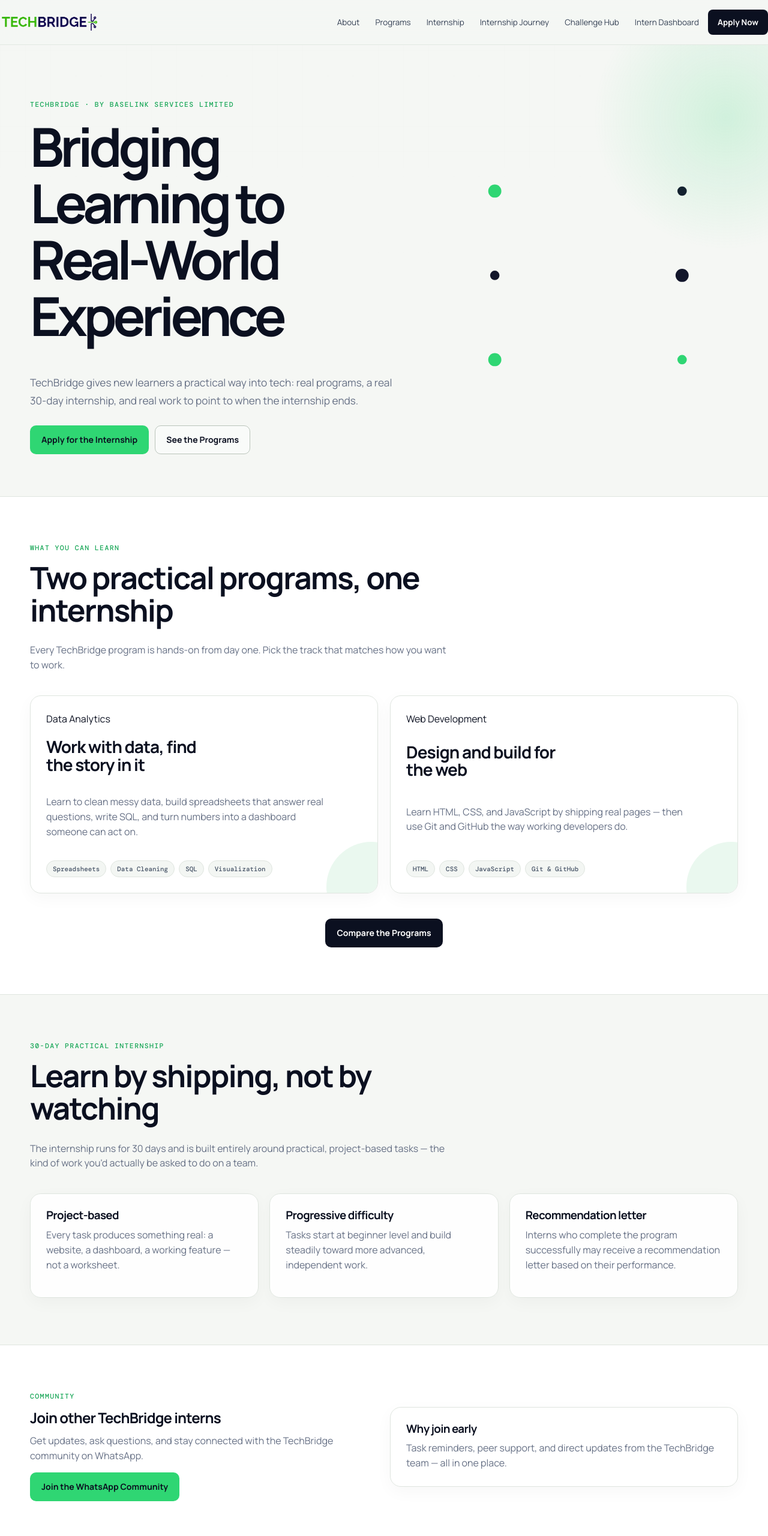
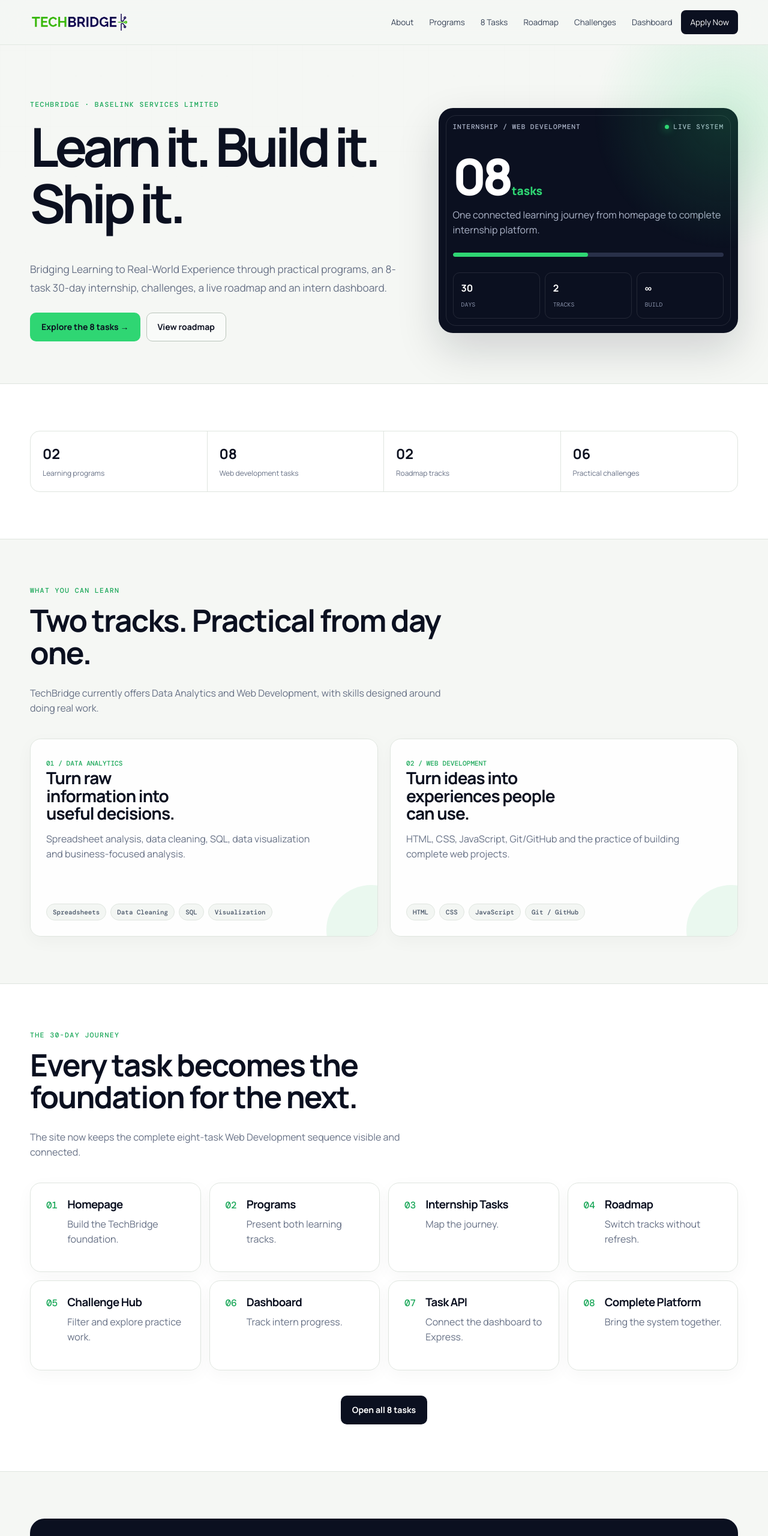
Before and after one commit to abenajuliana04-lang/techbridge-website, a website: page index.html in a window 1280 px wide. Shown: the top 2560 px of the page at 60% size. Drawn offline with nearby package versions, Linux system fonts and the light colour scheme.

Commit message:
Polish TechBridge platform and surface all internship tasks

```diff
--- a/index.html
+++ b/index.html
@@ -1,184 +1,45 @@
 <!DOCTYPE html>
-<html lang="en">
-<head>
-<meta charset="UTF-8">
-<meta name="viewport" content="width=device-width, initial-scale=1">
-<title>TechBridge — Bridging Learning to Real-World Experience</title>
-<link rel="stylesheet" href="style.css">
-</head>
+<html lang="en"><head><meta charset="UTF-8"><meta name="viewport" content="width=device-width, initial-scale=1"><title>TechBridge — Bridging Learning to Real-World Experience</title><link rel="stylesheet" href="style.css"></head>
 <body>
+<header class="site-header"><nav class="nav wrap">
+<a href="index.html" class="brand"><img src="techbridge-logo.png" alt="TechBridge"></a><button class="nav-toggle" id="navToggle" aria-label="Open menu">☰</button>
+<ul class="nav-links" id="navLinks">
+<li><a href="index.html#about">About</a></li><li><a href="programs.html">Programs</a></li><li><a href="tasks.html">8 Tasks</a></li><li><a href="roadmap.html">Roadmap</a></li><li><a href="challenges.html">Challenges</a></li><li><a href="dashboard.html">Dashboard</a></li><li><a href="index.html#contact" class="nav-cta">Apply Now</a></li>
+</ul></nav></header>
+<main>
+<section class="hero" id="about"><div class="wrap hero-grid"><div>
+<div class="eyebrow">TechBridge · Baselink Services Limited</div><h1>Learn it. Build it. Ship it.</h1>
+<p class="hero-tag">Bridging Learning to Real-World Experience through practical programs, an 8-task 30-day internship, challenges, a live roadmap and an intern dashboard.</p>
+<div class="hero-actions"><a href="tasks.html" class="btn btn-primary">Explore the 8 tasks →</a><a href="roadmap.html" class="btn btn-outline">View roadmap</a></div>
+</div>
+<div class="hero-panel"><div class="panel-top"><span>INTERNSHIP / WEB DEVELOPMENT</span><span class="live-dot">LIVE SYSTEM</span></div><div class="hero-metric">08<span> tasks</span></div><p>One connected learning journey from homepage to complete internship platform.</p><div class="mini-progress"><span></span></div><div class="metric-row"><div><b>30</b><small>DAYS</small></div><div><b>2</b><small>TRACKS</small></div><div><b>∞</b><small>BUILD</small></div></div></div>
+</div></section>
 
-<header class="site-header">
-  <nav class="nav">
-    <a href="index.html" class="brand">
-      <img src="techbridge-logo.png" alt="TechBridge logo">
-    </a>
-    <button class="nav-toggle" id="navToggle" aria-label="Toggle navigation">☰</button>
-    <ul class="nav-links" id="navLinks">
-      <li><a href="index.html#about">About</a></li>
-      <li><a href="programs.html">Programs</a></li>
-      <li><a href="index.html#internship">Internship</a></li>
-      <li><a href="tasks.html">Internship Journey</a></li>
-      <li><a href="challenges.html">Challenge Hub</a></li>
-      <li><a href="dashboard.html">Intern Dashboard</a></li>
-      <li><a href="index.html#contact" class="btn nav-cta">Apply Now</a></li>
-    </ul>
-  </nav>
-</header>
+<section class="alt"><div class="wrap"><div class="stats-strip"><div><b>02</b><span>Learning programs</span></div><div><b>08</b><span>Web development tasks</span></div><div><b>02</b><span>Roadmap tracks</span></div><div><b>06</b><span>Practical challenges</span></div></div></div></section>
 
-<main>
+<section><div class="wrap"><div class="section-head"><div class="eyebrow">What you can learn</div><h2>Two tracks. Practical from day one.</h2><p>TechBridge currently offers Data Analytics and Web Development, with skills designed around doing real work.</p></div>
+<div class="grid-2">
+<div class="card program-card"><div><span class="program-number">01 / DATA ANALYTICS</span><h3>Turn raw information into useful decisions.</h3><p>Spreadsheet analysis, data cleaning, SQL, data visualization and business-focused analysis.</p></div><div class="program-skills"><span class="chip">Spreadsheets</span><span class="chip">Data Cleaning</span><span class="chip">SQL</span><span class="chip">Visualization</span></div></div>
+<div class="card program-card"><div><span class="program-number">02 / WEB DEVELOPMENT</span><h3>Turn ideas into experiences people can use.</h3><p>HTML, CSS, JavaScript, Git/GitHub and the practice of building complete web projects.</p></div><div class="program-skills"><span class="chip">HTML</span><span class="chip">CSS</span><span class="chip">JavaScript</span><span class="chip">Git / GitHub</span></div></div>
+</div></div></section>
 
-  <!-- HERO / INTRO -->
-  <section class="hero" id="about">
-    <div class="wrap hero-grid">
-      <div>
-        <div class="eyebrow">TechBridge · by Baselink Services Limited</div>
-        <h1>Bridging Learning to Real-World Experience</h1>
-        <p class="hero-tag">TechBridge gives new learners a practical way into tech: real programs, a real 30-day internship, and real work to point to when the internship ends.</p>
-        <div class="hero-actions">
-          <a href="https://forms.gle/techbridge-internship-application" target="_blank" rel="noopener" class="btn btn-primary">Apply for the Internship</a>
-          <a href="programs.html" class="btn btn-outline">See the Programs</a>
-        </div>
-      </div>
-      <div class="hero-art" aria-hidden="true">
-        <svg viewBox="0 0 320 260" width="100%" height="auto">
-          <line x1="20" y1="40" x2="300" y2="40" class="circuit-line" stroke-width="2"/>
-          <line x1="20" y1="130" x2="300" y2="130" class="circuit-line" stroke-width="2"/>
-          <line x1="20" y1="220" x2="300" y2="220" class="circuit-line" stroke-width="2"/>
-          <line x1="60" y1="10" x2="60" y2="250" class="circuit-line" stroke-width="2"/>
-          <line x1="260" y1="10" x2="260" y2="250" class="circuit-line" stroke-width="2"/>
-          <circle cx="60" cy="40" r="7" fill="#2FD673"/>
-          <circle cx="260" cy="130" r="7" fill="#12162B"/>
-          <circle cx="60" cy="220" r="7" fill="#2FD673"/>
-          <circle cx="260" cy="40" r="5" fill="#12162B"/>
-          <circle cx="60" cy="130" r="5" fill="#12162B"/>
-          <circle cx="260" cy="220" r="5" fill="#2FD673"/>
-        </svg>
-      </div>
-    </div>
-  </section>
+<section class="alt" id="internship"><div class="wrap"><div class="section-head"><div class="eyebrow">The 30-day journey</div><h2>Every task becomes the foundation for the next.</h2><p>The site now keeps the complete eight-task Web Development sequence visible and connected.</p></div>
+<div class="grid-4">
+<div class="card number-card"><span class="num">01</span><div><h3>Homepage</h3><p>Build the TechBridge foundation.</p></div></div>
+<div class="card number-card"><span class="num">02</span><div><h3>Programs</h3><p>Present both learning tracks.</p></div></div>
+<div class="card number-card"><span class="num">03</span><div><h3>Internship Tasks</h3><p>Map the journey.</p></div></div>
+<div class="card number-card"><span class="num">04</span><div><h3>Roadmap</h3><p>Switch tracks without refresh.</p></div></div>
+</div>
+<div class="grid-4" style="margin-top:14px">
+<div class="card number-card"><span class="num">05</span><div><h3>Challenge Hub</h3><p>Filter and explore practice work.</p></div></div>
+<div class="card number-card"><span class="num">06</span><div><h3>Dashboard</h3><p>Track intern progress.</p></div></div>
+<div class="card number-card"><span class="num">07</span><div><h3>Task API</h3><p>Connect the dashboard to Express.</p></div></div>
+<div class="card number-card"><span class="num">08</span><div><h3>Complete Platform</h3><p>Bring the system together.</p></div></div>
+</div>
+<div class="center mt-lg"><a href="tasks.html" class="btn btn-dark">Open all 8 tasks</a></div></div></section>
 
-  <!-- PROGRAMS -->
-  <section class="alt" id="programs">
-    <div class="wrap">
-      <div class="section-head">
-        <div class="eyebrow">What you can learn</div>
-        <h2>Two practical programs, one internship</h2>
-        <p>Every TechBridge program is hands-on from day one. Pick the track that matches how you want to work.</p>
-      </div>
-      <div class="grid-2">
-        <div class="card program-card">
-          <span class="program-tag">Data Analytics</span>
-          <h3>Work with data, find the story in it</h3>
-          <p>Learn to clean messy data, build spreadsheets that answer real questions, write SQL, and turn numbers into a dashboard someone can act on.</p>
-          <div class="program-skills">
-            <span class="chip">Spreadsheets</span><span class="chip">Data Cleaning</span>
-            <span class="chip">SQL</span><span class="chip">Visualization</span>
-          </div>
-        </div>
-        <div class="card program-card">
-          <span class="program-tag">Web Development</span>
-          <h3>Design and build for the web</h3>
-          <p>Learn HTML, CSS, and JavaScript by shipping real pages — then use Git and GitHub the way working developers do.</p>
-          <div class="program-skills">
-            <span class="chip">HTML</span><span class="chip">CSS</span>
-            <span class="chip">JavaScript</span><span class="chip">Git & GitHub</span>
-          </div>
-        </div>
-      </div>
-      <div class="center mt-lg">
-        <a href="programs.html" class="btn btn-dark">Compare the Programs</a>
-      </div>
-    </div>
-  </section>
-
-  <!-- INTERNSHIP -->
-  <section id="internship">
-    <div class="wrap">
-      <div class="section-head">
-        <div class="eyebrow">30-Day Practical Internship</div>
-        <h2>Learn by shipping, not by watching</h2>
-        <p>The internship runs for 30 days and is built entirely around practical, project-based tasks — the kind of work you'd actually be asked to do on a team.</p>
-      </div>
-      <div class="grid-3">
-        <div class="card">
-          <h3>Project-based</h3>
-          <p>Every task produces something real: a website, a dashboard, a working feature — not a worksheet.</p>
-        </div>
-        <div class="card">
-          <h3>Progressive difficulty</h3>
-          <p>Tasks start at beginner level and build steadily toward more advanced, independent work.</p>
-        </div>
-        <div class="card">
-          <h3>Recommendation letter</h3>
-          <p>Interns who complete the program successfully may receive a recommendation letter based on their performance.</p>
-        </div>
-      </div>
-    </div>
-  </section>
-
-  <!-- COMMUNITY -->
-  <section class="alt">
-    <div class="wrap grid-2" style="align-items:center;">
-      <div>
-        <div class="eyebrow">Community</div>
-        <h2>Join other TechBridge interns</h2>
-        <p>Get updates, ask questions, and stay connected with the TechBridge community on WhatsApp.</p>
-        <a href="https://chat.whatsapp.com/techbridge-community" target="_blank" rel="noopener" class="btn btn-primary">Join the WhatsApp Community</a>
-      </div>
-      <div class="card">
-        <h3>Why join early</h3>
-        <p style="margin-bottom:0">Task reminders, peer support, and direct updates from the TechBridge team — all in one place.</p>
-      </div>
-    </div>
-  </section>
-
-  <!-- APPLY / CONTACT -->
-  <section id="contact">
-    <div class="wrap">
-      <div class="card" style="padding:44px; display:flex; flex-wrap:wrap; gap:28px; align-items:center; justify-content:space-between;">
-        <div>
-          <h2 style="margin-bottom:8px;">Ready to apply?</h2>
-          <p style="margin-bottom:0;">Questions first? Reach us at <strong>techbridgebaslink@gmail.com</strong>.</p>
-        </div>
-        <a href="https://forms.gle/techbridge-internship-application" target="_blank" rel="noopener" class="btn btn-primary">Apply for the Internship</a>
-      </div>
-    </div>
-  </section>
-
+<section><div class="wrap"><div class="cta-band" id="contact"><div><h2>Ready to explore TechBridge?</h2><p>Questions? techbridgebaslink@gmail.com</p></div><a href="https://forms.gle/techbridge-internship-application" target="_blank" rel="noopener" class="btn btn-primary">Apply for the Internship</a></div></div></section>
 </main>
-
-<footer class="site-footer">
-  <div class="wrap">
-    <div class="footer-grid">
-      <div>
-        <div class="footer-brand">
-          <img src="techbridge-logo.png" alt="TechBridge logo">
-        </div>
-        <p style="color:#9ba0c0; max-width:34ch;">Bridging Learning to Real-World Experience. A program by Baselink Services Limited.</p>
-      </div>
-      <div>
-        <h4>Explore</h4>
-        <a href="programs.html">Programs</a>
-        <a href="tasks.html">Internship Journey</a>
-        <a href="challenges.html">Challenge Hub</a>
-        <a href="dashboard.html">Intern Dashboard</a>
-      </div>
-      <div>
-        <h4>Get involved</h4>
-        <a href="https://forms.gle/techbridge-internship-application" target="_blank" rel="noopener">Apply Now</a>
-        <a href="https://chat.whatsapp.com/techbridge-community" target="_blank" rel="noopener">WhatsApp Community</a>
-        <a href="mailto:techbridgebaslink@gmail.com">techbridgebaslink@gmail.com</a>
-      </div>
-    </div>
-    <div class="footer-bottom">© 2026 TechBridge by Baselink Services Limited. All rights reserved.</div>
-  </div>
-</footer>
-
-<script>
-  const navToggle = document.getElementById('navToggle');
-  const navLinks = document.getElementById('navLinks');
-  navToggle.addEventListener('click', () => navLinks.classList.toggle('open'));
-</script>
-</body>
-</html>
+<footer class="site-footer"><div class="wrap"><div class="footer-grid"><div><div class="footer-brand"><img src="techbridge-logo.png" alt="TechBridge"></div><p>Bridging Learning to Real-World Experience. A program by Baselink Services Limited.</p></div><div><h4>Explore</h4><a href="programs.html">Programs</a><a href="tasks.html">8 Tasks</a><a href="roadmap.html">Roadmap</a><a href="challenges.html">Challenge Hub</a><a href="dashboard.html">Dashboard</a></div><div><h4>Contact</h4><a href="mailto:techbridgebaslink@gmail.com">techbridgebaslink@gmail.com</a><a href="https://chat.whatsapp.com/techbridge-community" target="_blank" rel="noopener">WhatsApp Community</a></div></div><div class="footer-bottom">© 2026 TechBridge by Baselink Services Limited. All rights reserved.</div></div></footer>
+<script>document.getElementById('navToggle').addEventListener('click',()=>document.getElementById('navLinks').classList.toggle('open'));</script>
+</body></html>
```
